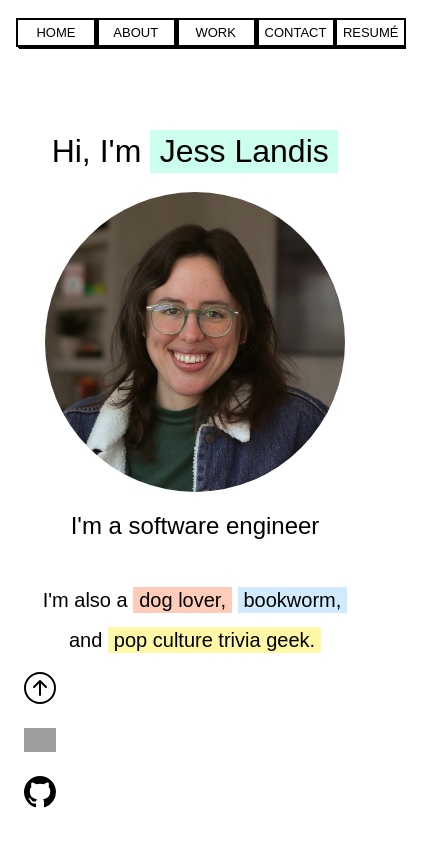
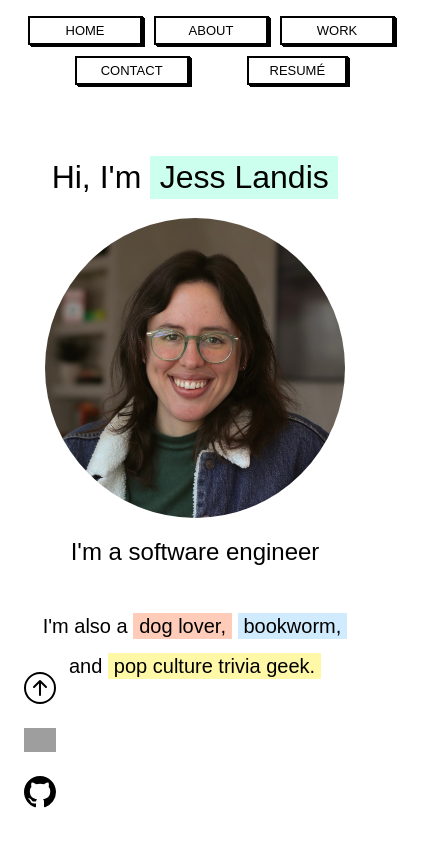
Before and after one commit to jlandis320/portfolio, a React (Create React App) app: page / in a window 390 px wide. Shown: the top 844 px of the page, 430 px wide, since content can reach past the window. Built offline with nearby package versions, Linux system fonts and the light colour scheme; grey boxes are pictures that could not be loaded; a web font is replaced by a local one.

Commit message:
formats nav for mobile

```diff
--- a/src/components/NavBar/NavBar.module.css
+++ b/src/components/NavBar/NavBar.module.css
@@ -35,6 +35,11 @@
   .navlink {
     font-size: small;
   }
+  .bar {
+    flex-wrap: wrap;
+    margin-top: 10px;
+    height: 80px;
+  }
 }
 
 @media screen and (min-width: 1000px) {
--- a/src/components/ProjectPreview/ProjectPreview.module.css
+++ b/src/components/ProjectPreview/ProjectPreview.module.css
@@ -7,7 +7,7 @@
 }
 
 .img {
-  max-width: 30vw;
+  width: 200px;
   height: auto;
 }
 
--- a/src/pages/Main/Main.module.css
+++ b/src/pages/Main/Main.module.css
@@ -8,12 +8,6 @@
   background-color: white;
 }
 
-/* @media (min-width: 900px) {
-  .page{
-    max-width: 80%;
-    justify-content: center;
-  }
-} */
 
 .icons {
   display: flex;
@@ -30,6 +24,10 @@
   width: 2em;
 }
 
+@media screen and (max-width: 550px) {
+  .icons { }
+}
+
 @media screen and (min-width: 1000px){
   .page {
   width: 900px;
```
